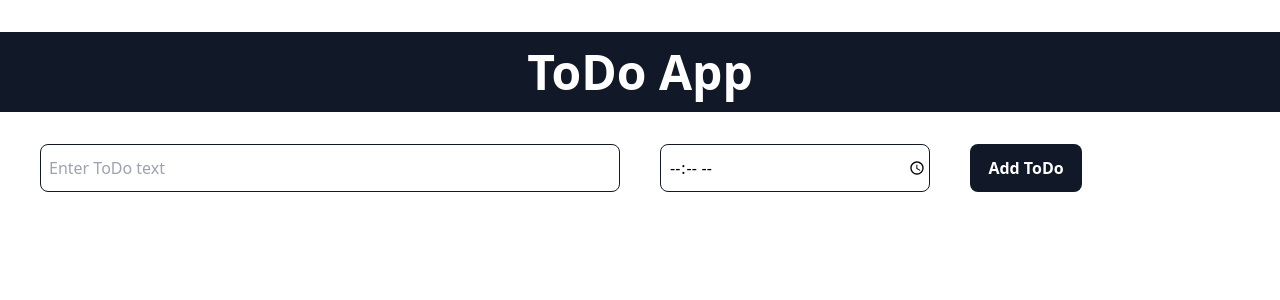
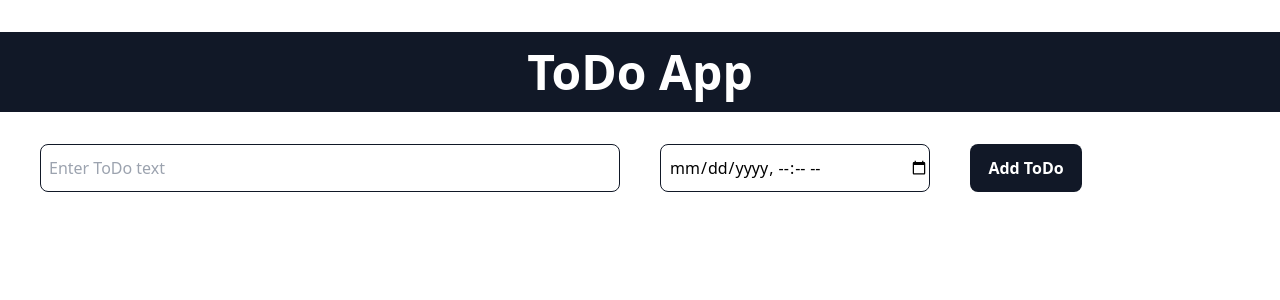
Before and after one commit to Asad9340/ToDo-App, a React (Vite) app: page / in a window 1280 px wide. Shown: the top 300 px of the page. Built offline with nearby package versions, Linux system fonts and the light colour scheme.

Commit message:
added live link on readme.md file

```diff
--- a/src/Components/Input/Input.jsx
+++ b/src/Components/Input/Input.jsx
@@ -36,7 +36,7 @@ function Input({ handleBtnClick }) {
       <div className="col-span-3">
         <input
           className="w-full h-12 pl-2 rounded-lg duration-200 border border-gray-900"
-          type="time"
+          type="datetime-local"
           name=""
           placeholder="Enter ToDo text"
           id=""
--- a/src/Components/Item/Item.jsx
+++ b/src/Components/Item/Item.jsx
@@ -5,10 +5,10 @@ function Item({ item, handleDelete }) {
   const { name, dueDate } = item;
   return (
     <div className="grid gap-2 md:gap-10 grid-cols-12 mx-4 md:mx-10 mt-4">
-      <div className="col-span-6 border flex items-center rounded-lg pl-4 hover:bg-gray-900 hover:text-white duration-300">
+      <div className="col-span-5 border flex items-center rounded-lg pl-4 hover:bg-gray-900 hover:text-white duration-300">
         <h2>{name}</h2>
       </div>
-      <div className="col-span-3 border flex items-center rounded-lg pl-4 hover:bg-gray-900 hover:text-white duration-300">
+      <div className="col-span-4 border flex items-center rounded-lg pl-4 hover:bg-gray-900 hover:text-white duration-300">
         <h2>{dueDate}</h2>
       </div>
       <div className="col-span-2">
```
Also changed, not shown: 1 other file (tests, documents, lock files or other folders).
